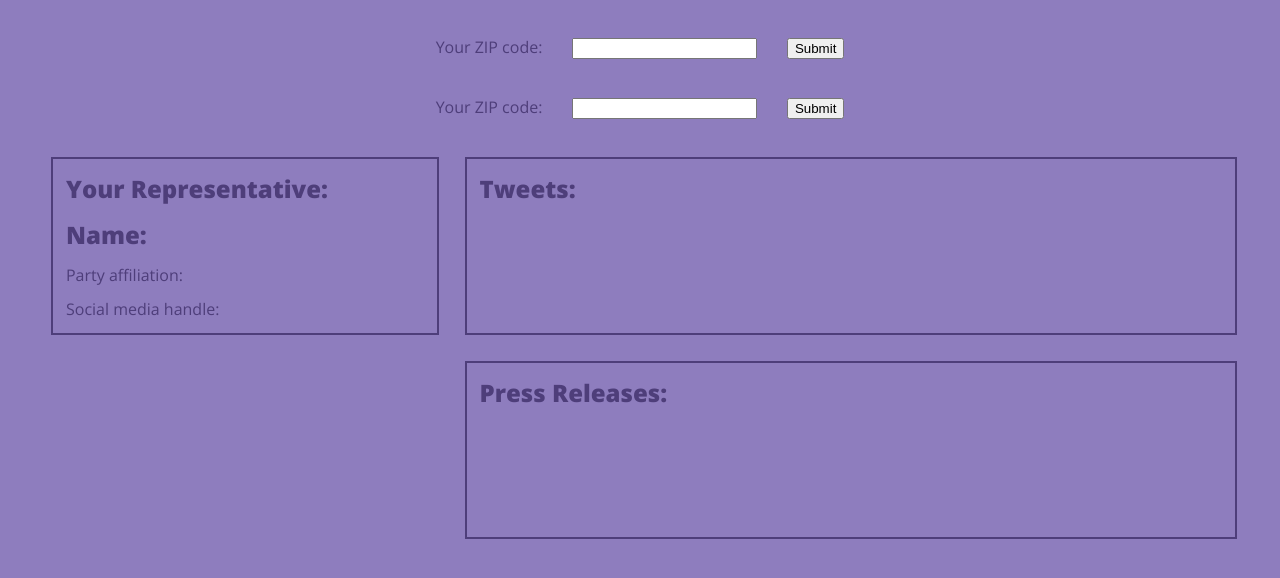
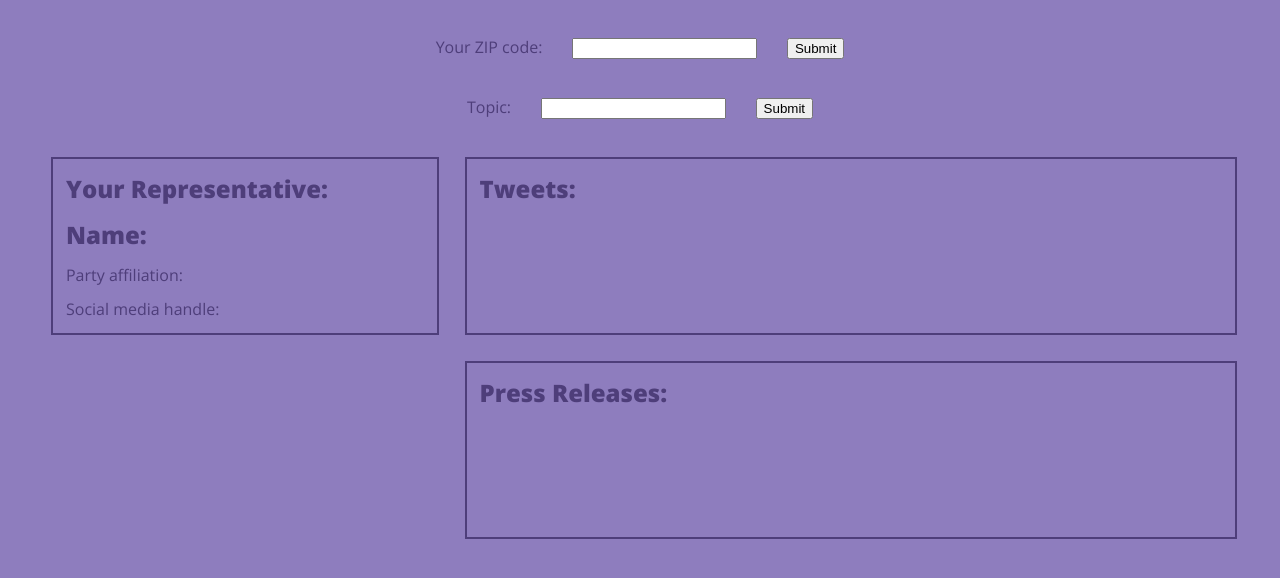
Before and after one commit to meganmunce/MyRepresentative, a plain HTML site: page index.html in a window 1280 px wide. Drawn offline with nearby package versions, Linux system fonts and the light colour scheme.

Commit message:
Update index.html

```diff
--- a/index.html
+++ b/index.html
@@ -28,7 +28,7 @@
 
   <form>
 
-    <label for="topicform">Your ZIP code:</label>
+    <label for="topicform">Topic:</label>
     <input type="text" id="topicinput">
     <input type="submit" value="Submit">
 
```
